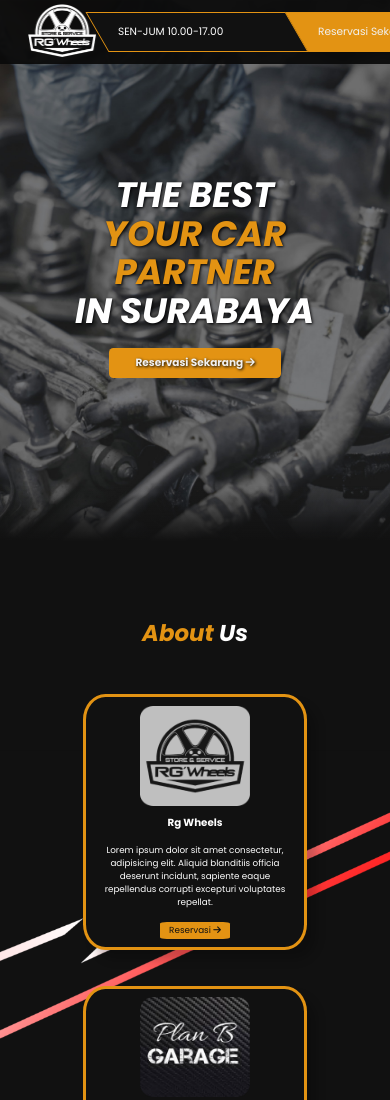
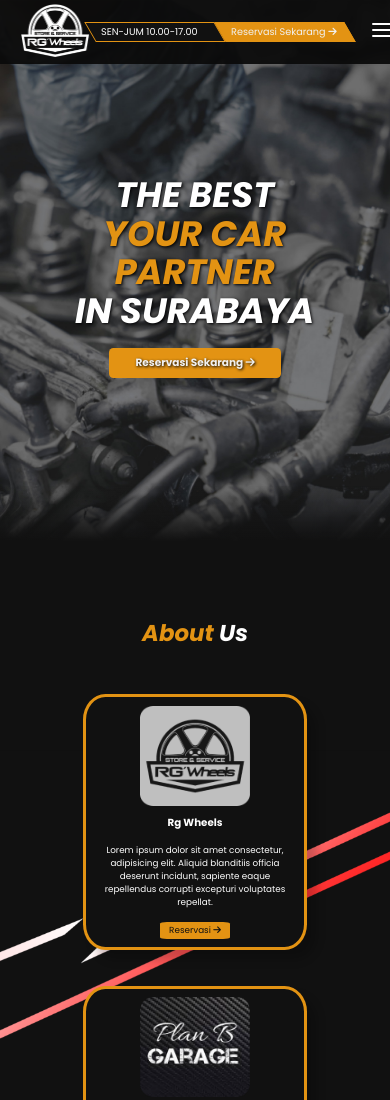
Before and after one commit to C1men/RG-Wheels-4, a plain HTML site: page index.html in a window 390 px wide. Shown: the top 1100 px of the page. Drawn offline with nearby package versions, Linux system fonts and the light colour scheme.

Commit message:
media query navbar

```diff
--- a/css/style.css
+++ b/css/style.css
@@ -26,7 +26,7 @@
   display: flex;
   justify-content: space-between;
   align-items: center;
-  padding: 0.3rem 7%;
+  padding: 0.3rem 5%;
   background-color: rgb(11, 11, 11, 0.95);
   position: fixed;
   top: 0;
@@ -89,7 +89,7 @@
 
 .row .kotak1 {
   background: #111111;
-  width: 200px;
+  width: 240px;
   height: 40px;
   transform: skew(30deg);
   border: 1px solid #e39313;
@@ -102,12 +102,13 @@
 }
 .row .kotak2 {
   background: #e39313;
-  width: 200px;
+  width: 240px;
   height: 40px;
   transform: skew(30deg);
   border: 1px solid #e39313;
   display: flex;
   align-items: center;
+  margin-right: 1.5rem;
 }
 .row .kotak2 p{
   transform: skew(-30deg);
@@ -543,7 +544,7 @@
 }
 /* Media Queris */
 /* laptop */
-@media (max-width: 1680px) {
+@media (max-width: 1337px) {
   html {
     font-size: 80%;
   }
@@ -617,6 +618,12 @@
     transform: scaleX(0.2);
   }
 
+  .row .kotak1,
+  .row .kotak2 {
+    width: 190px;
+    height: 30px;
+  }
+
   .hero {
     height: 60%;
   }
@@ -657,6 +664,17 @@
     width: 70px;
     height: 55px;
   }
+  .row .kotak1,
+  .row .kotak2 {
+    width: 130px;
+    height: 20px;
+  }
+  .row .kotak1 p,
+  .row .kotak2 p {
+    font-size: 1.1rem;
+    margin: 10px;
+  }
+
   .about{
     padding: 7rem 1% 1.4rem;
   }
--- a/index.html
+++ b/index.html
@@ -57,7 +57,6 @@
         <a href="aboutus.html">About us</a>
         <a href="#service">Service</a>
         <a href="#contact">Contact Us</a>
-        <a href="https://api.whatsapp.com/send?phone=081217930816"class="cta">Reservasi <i class="fa fa-arrow-right"></i></i></a>
       </div>
 
       <div class="row">
@@ -65,14 +64,13 @@
           <p>SEN-JUM 10.00-17.00</p>
         </div>
         <div class="kotak2">
-          <p><a href="https://api.whatsapp.com/send?phone=081217930816">Reservasi Sekarang</a></p>
+          <p><a href="https://api.whatsapp.com/send?phone=081217930816">Reservasi Sekarang <i class="fa fa-arrow-right"></i></i></a></a></p>
         </div>
-      </div>
-
-      <div class="navbar-extra">
-        <a href="#" id="menu">
-          <i data-feather="menu"></i>
-        </a>
+        <div class="navbar-extra">
+          <a href="#" id="menu">
+            <i data-feather="menu"></i>
+          </a>
+        </div>
       </div>
     </nav>
     <!-- navbar end -->
```
